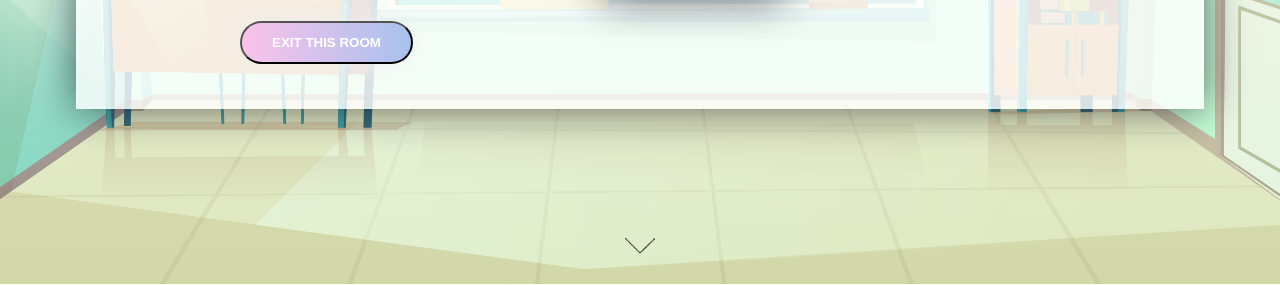
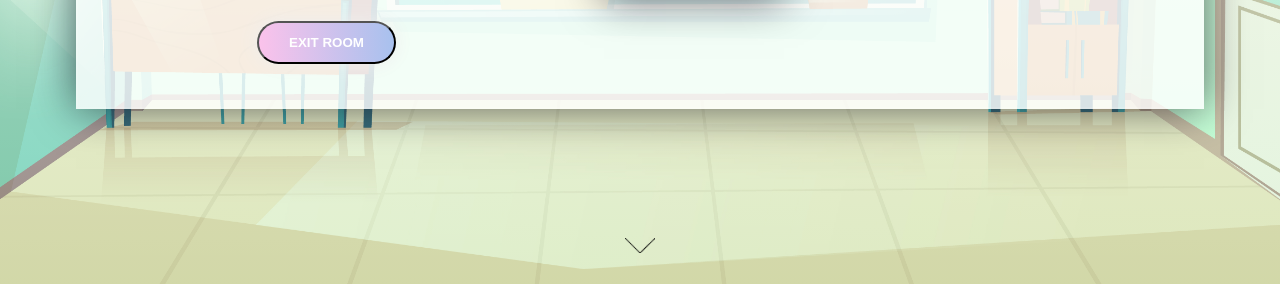
Before and after one commit to Val-Resh/ITECH-TEAM-PROJECT, a Django app: a page that uses templates/room.html in a window 1280 px wide. Shown: the part 516-801 px from the top of the page. Run offline with Django 4.2, Linux system fonts and the light colour scheme; a user stored in the database is signed in; data comes from the database, SQL or seed files in the repository; tables that the repository leaves empty hold one stand-in row (values such as "Sample post"); parts of the project's set-up code (start-up, migrations or seed data) failed here and were passed over.

Commit message:
fix word

```diff
--- a/templates/room.html
+++ b/templates/room.html
@@ -34,8 +34,8 @@ Room
 				<div class="strong">(Every 1 minute = 1 coin)</div>
 				<div class="join">
 					{% if userinfo.room %}
-					<p class="show_uesr_in_room">You're in this room.</p>
-					<button class="btn-info btn-2" id="exit_room_btn">Exit this room</button>
+					<p class="show_uesr_in_room">You're in <b>{{userinfo.room.name}}</b> room.</p>
+					<button class="btn-info btn-2" id="exit_room_btn">Exit room</button>
 					{% else %}
 					{% if mon %}
 					<button class="btn-info btn-1" id="join_room_btn" room_name="{{ room.name }}">Join this
```
